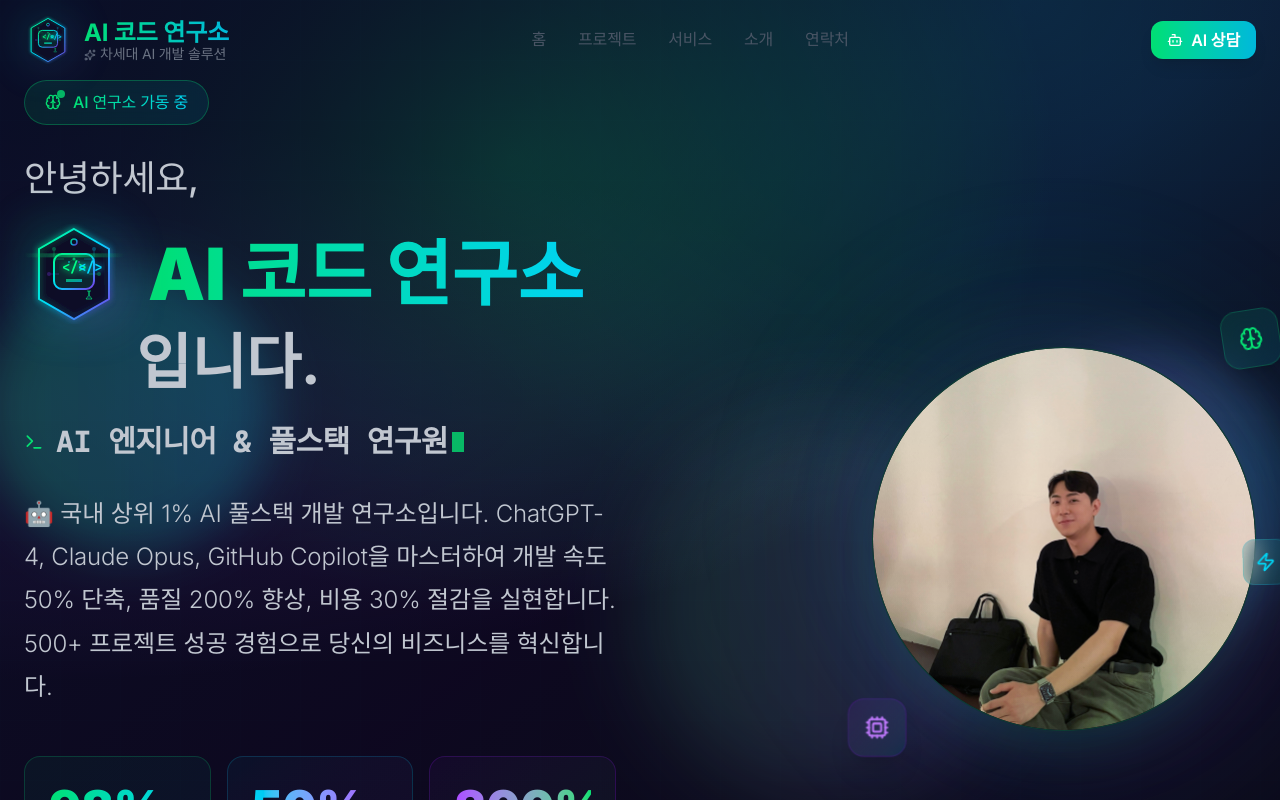
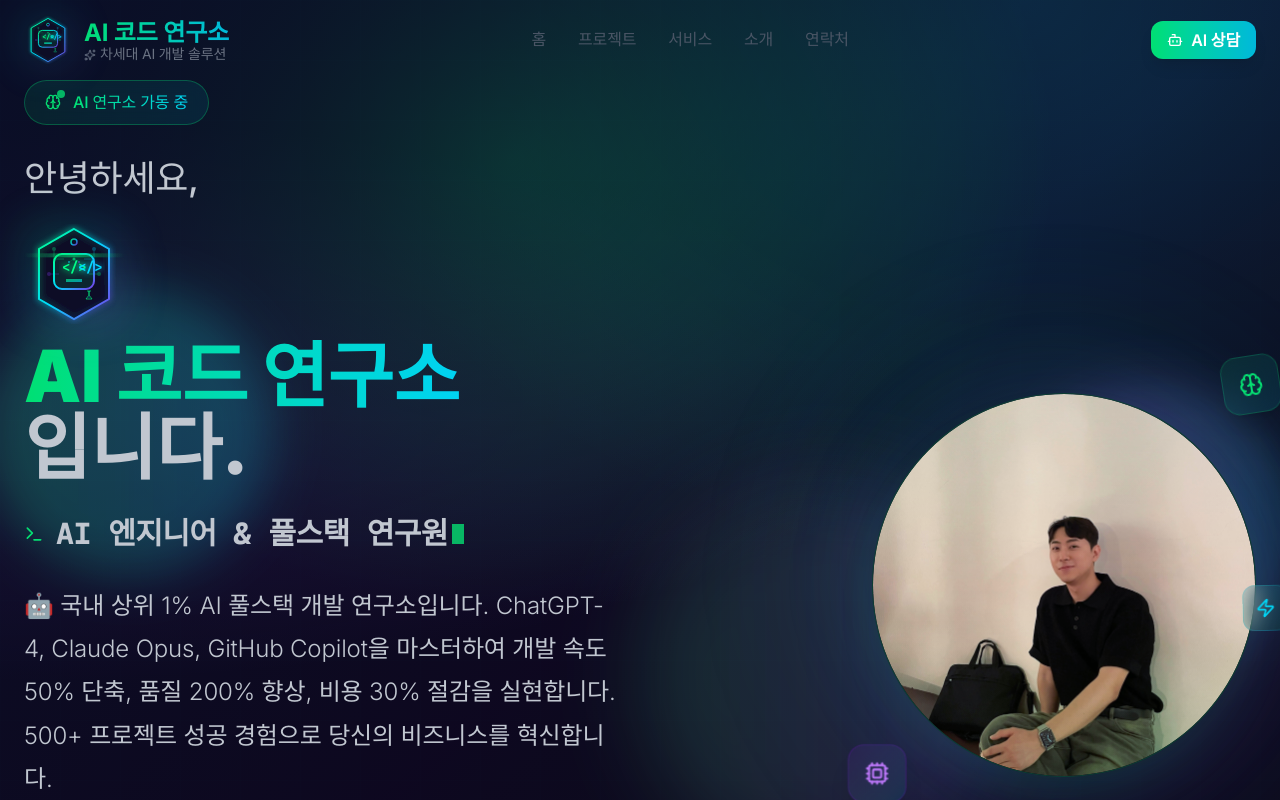
Before and after one commit to gyb0719/codefactory, a Next.js app: page / in a window 1280 px wide. Shown: the top 800 px of the page. Built offline with nearby package versions, Linux system fonts and the light colour scheme.

Commit message:
fix: 'AI 코드 연구소입니다.' 텍스트 한 줄 정렬 버그 수정 - flex 레이아웃 구조 개선 - 아이콘과 텍스트를 한 줄로 정렬 - '입니다.' 텍스트 크기 통일 및 자연스러운 연결

```diff
--- a/src/components/sections/Hero.tsx
+++ b/src/components/sections/Hero.tsx
@@ -77,16 +77,16 @@
                 <span className="block text-2xl lg:text-3xl font-medium text-[var(--text-secondary)] mb-6">
                   안녕하세요,
                 </span>
-                <div className="space-y-2">
-                  <span className="inline-flex items-center gap-6">
-                    <AILabIcon size={100} animated={true} />
+                <div className="inline-flex items-center flex-wrap gap-4">
+                  <AILabIcon size={100} animated={true} className="flex-shrink-0" />
+                  <div className="flex items-baseline flex-wrap">
                     <span className="text-5xl lg:text-7xl font-black bg-gradient-to-r from-green-400 via-cyan-400 to-purple-500 bg-clip-text text-transparent animate-gradient-shift bg-[length:200%_200%]">
                       {profileData.name}
                     </span>
-                  </span>
-                  <span className="block text-4xl lg:text-5xl font-bold text-[var(--text-secondary)] ml-28">
-                    입니다.
-                  </span>
+                    <span className="text-5xl lg:text-7xl font-black text-[var(--text-secondary)]">
+                      입니다.
+                    </span>
+                  </div>
                 </div>
               </motion.h1>
 
```
